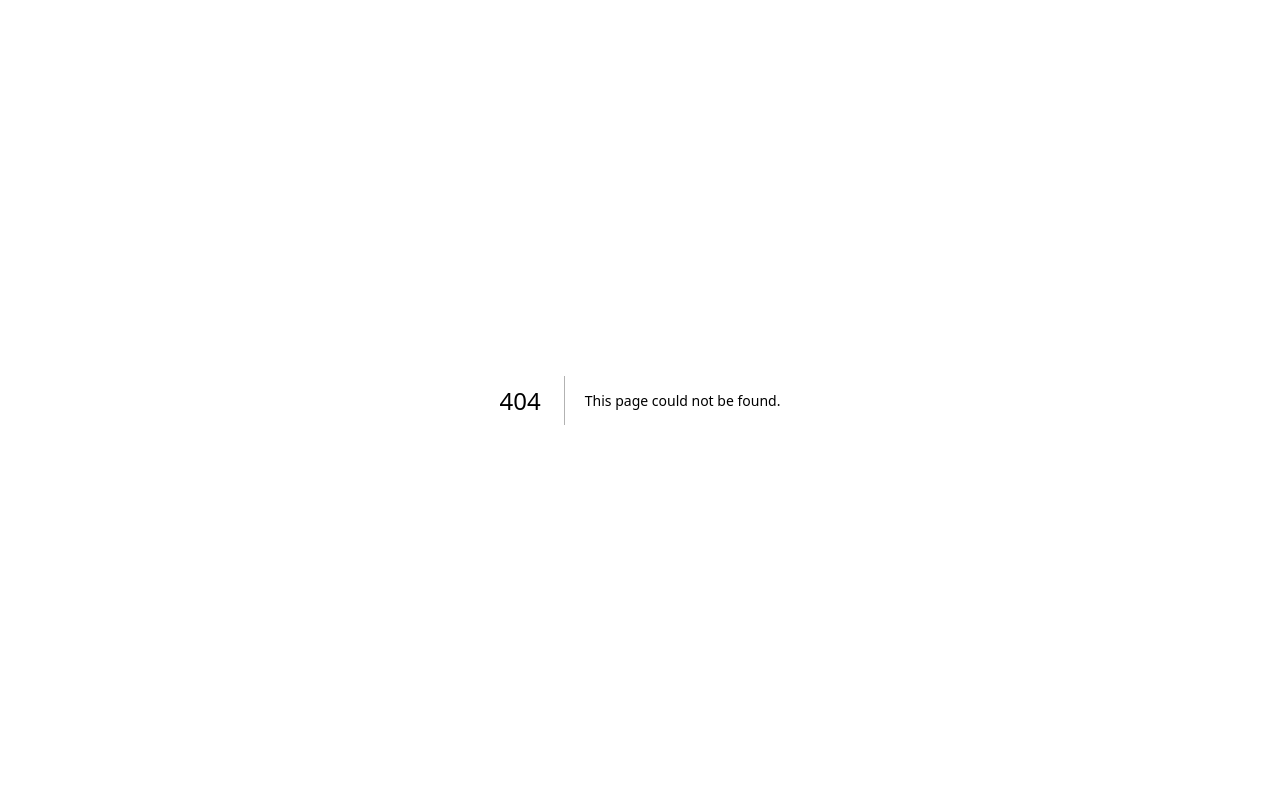
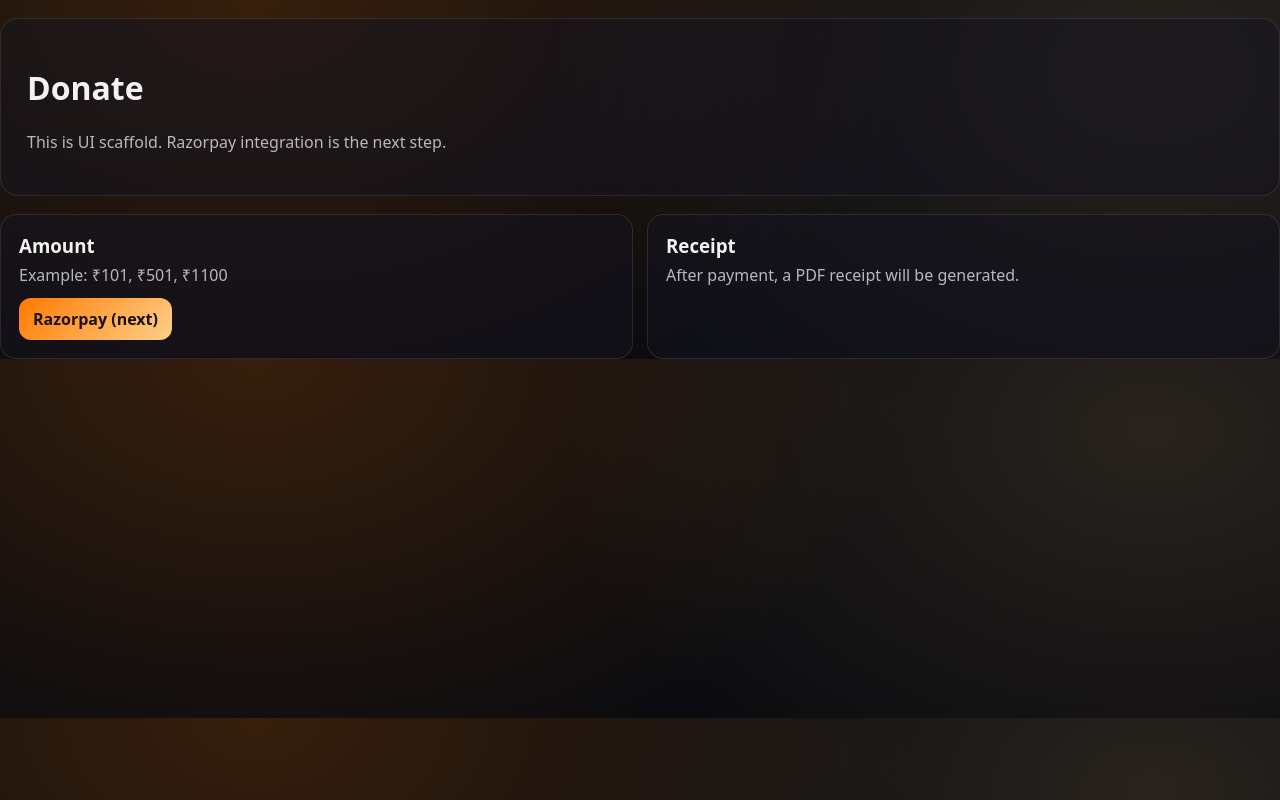
Before and after one commit to laishettysushruth/mandir-web, a Next.js app: page /1/donate in a window 1280 px wide. Before the commit this address had no page. Built offline with nearby package versions, Linux system fonts and the light colour scheme.

Commit message:
feat: add donate ui page

```diff
--- /dev/null
+++ b/app/[lang]/donate/page.tsx
@@ -0,0 +1,32 @@
+export default async function Donate({ params }: { params: Promise<{ lang: string }> }) {
+  const { lang } = await params;
+  const isHi = lang === "hi";
+
+  return (
+    <>
+      <div className="hero">
+        <h1>{isHi ? "दान" : "Donate"}</h1>
+        <p style={{ color: "var(--muted)", marginTop: 8 }}>
+          {isHi
+            ? "यह UI स्कैफोल्ड है। Razorpay इंटीग्रेशन अगला चरण है।"
+            : "This is UI scaffold. Razorpay integration is the next step."}
+        </p>
+      </div>
+
+      <div className="grid">
+        <section className="card">
+          <h3>{isHi ? "राशि" : "Amount"}</h3>
+          <p>{isHi ? "उदाहरण: ₹101, ₹501, ₹1100" : "Example: ₹101, ₹501, ₹1100"}</p>
+          <a className="btn" href="#">
+            {isHi ? "Razorpay (अगला चरण)" : "Razorpay (next)"}
+          </a>
+        </section>
+
+        <section className="card">
+          <h3>{isHi ? "रसीद" : "Receipt"}</h3>
+          <p>{isHi ? "पेमेंट के बाद PDF रसीद जनरेट होगी।" : "After payment, a PDF receipt will be generated."}</p>
+        </section>
+      </div>
+    </>
+  );
+}
```
